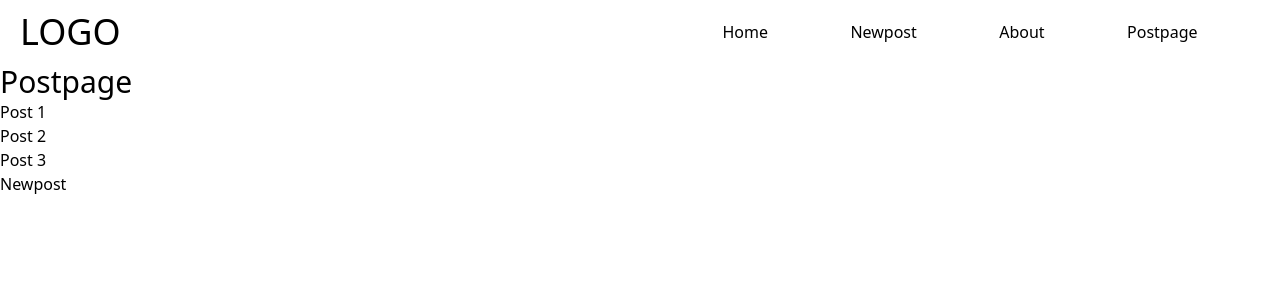
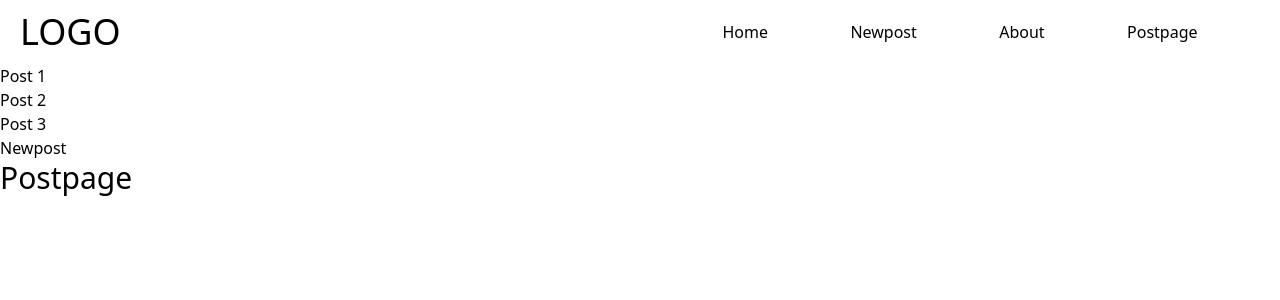
Before and after one commit to natesh16/React-practice, a React (Create React App) app in the folder web_app/: page /postpage in a window 1280 px wide. Shown: the top 300 px of the page. Built offline with nearby package versions, Linux system fonts and the light colour scheme.

Commit message:
BROWSER ROUTWER SETUP

```diff
--- a/web_app/src/App.jsx
+++ b/web_app/src/App.jsx
@@ -6,6 +6,7 @@ import Post from "./Post";
 import Postpage from "./Postpage";
 import Navbar from "./Navbar";
 import Missing from "./Missing";
+import Postlayout from "./Postlayout";
 // import Footer from "./Footer";
 // import Header from "./Header";
 // import Home from "./Home";
@@ -18,7 +19,7 @@ function App() {
         <Route path="/Home" element={<Home/>}/>
         <Route path="/newpost" element={<Newpost/>}/>
         <Route path="/about" element={<About/>}/>
-        <Route path="/postpage">
+        <Route path="/postpage" element={<Postlayout/>}>
           <Route index element={<Postpage/>}/>
           <Route path=":id" element={<Post/>}/>
           <Route path="Newpost" element={<Newpost/>}/>
--- /dev/null
+++ b/web_app/src/Postlayout.jsx
@@ -0,0 +1,17 @@
+import React from 'react'
+import { Outlet,Link  } from 'react-router-dom'
+const Postlayout = () => {
+  return (
+    <div>
+          <ul className='flex flex-col'>
+          <Link to="/postpage/1">Post 1</Link>
+          <Link to="/postpage/2">Post 2</Link>
+          <Link to="/postpage/3">Post 3</Link>
+          <Link to="/postpage/Newpost">Newpost</Link>
+        <Outlet/>
+        </ul>
+    </div>
+  )
+}
+
+export default Postlayout
--- a/web_app/src/Postpage.jsx
+++ b/web_app/src/Postpage.jsx
@@ -1,15 +1,9 @@
 import React from 'react'
-import { Link } from 'react-router-dom'
 const Postpage = () => {
   return (
     <main>
         <h1 className='text-3xl'>Postpage</h1>
-        <ul className='flex flex-col'>
-          <li><Link to="/postpage/1">Post 1</Link></li>
-          <li><Link to="/postpage/2">Post 2</Link></li>
-          <li><Link to="/postpage/3">Post 3</Link></li>
-          <Link to="/postpage/Newpost">Newpost</Link>
-        </ul>
+
     </main>
   )
 }
```
